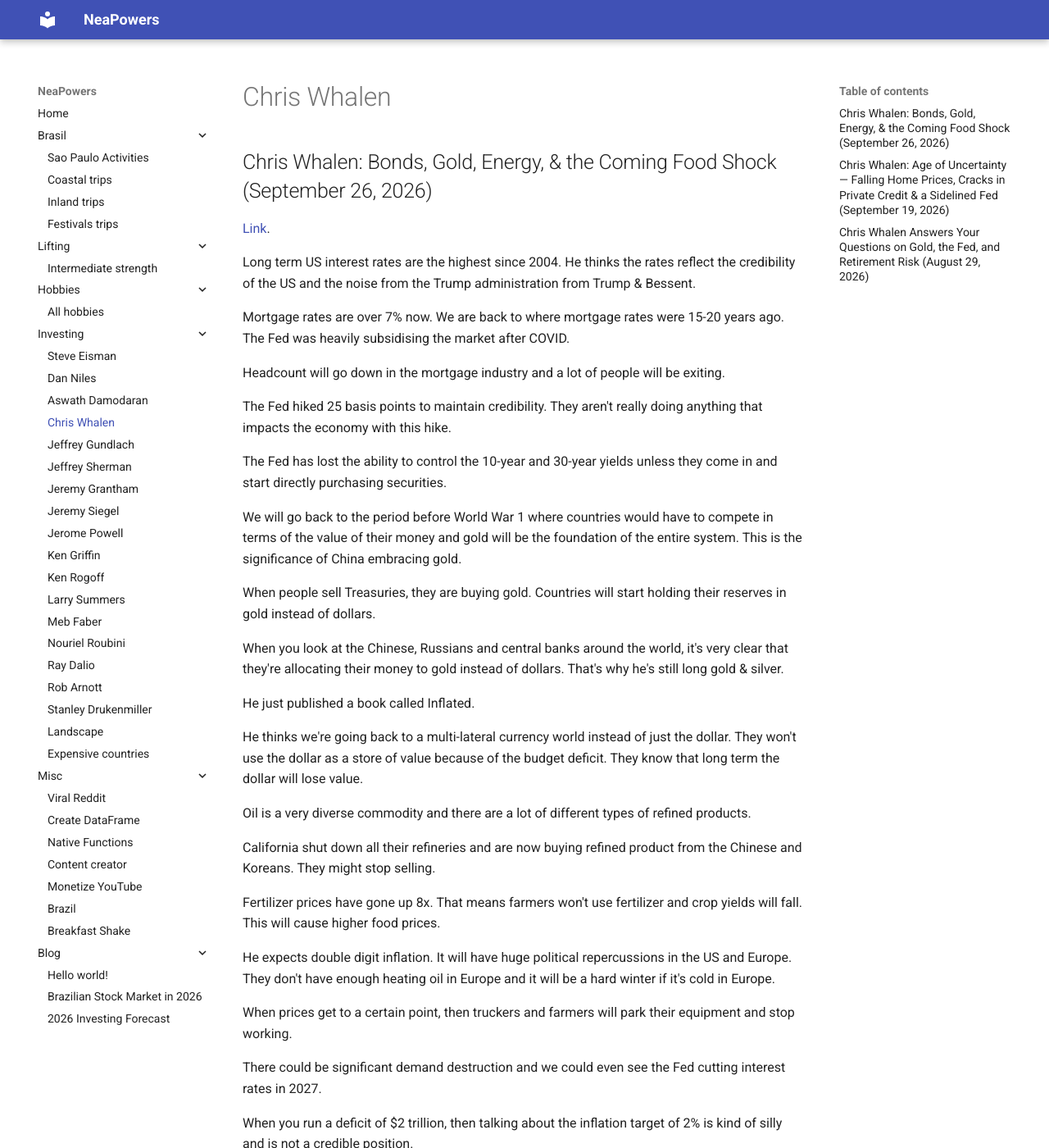
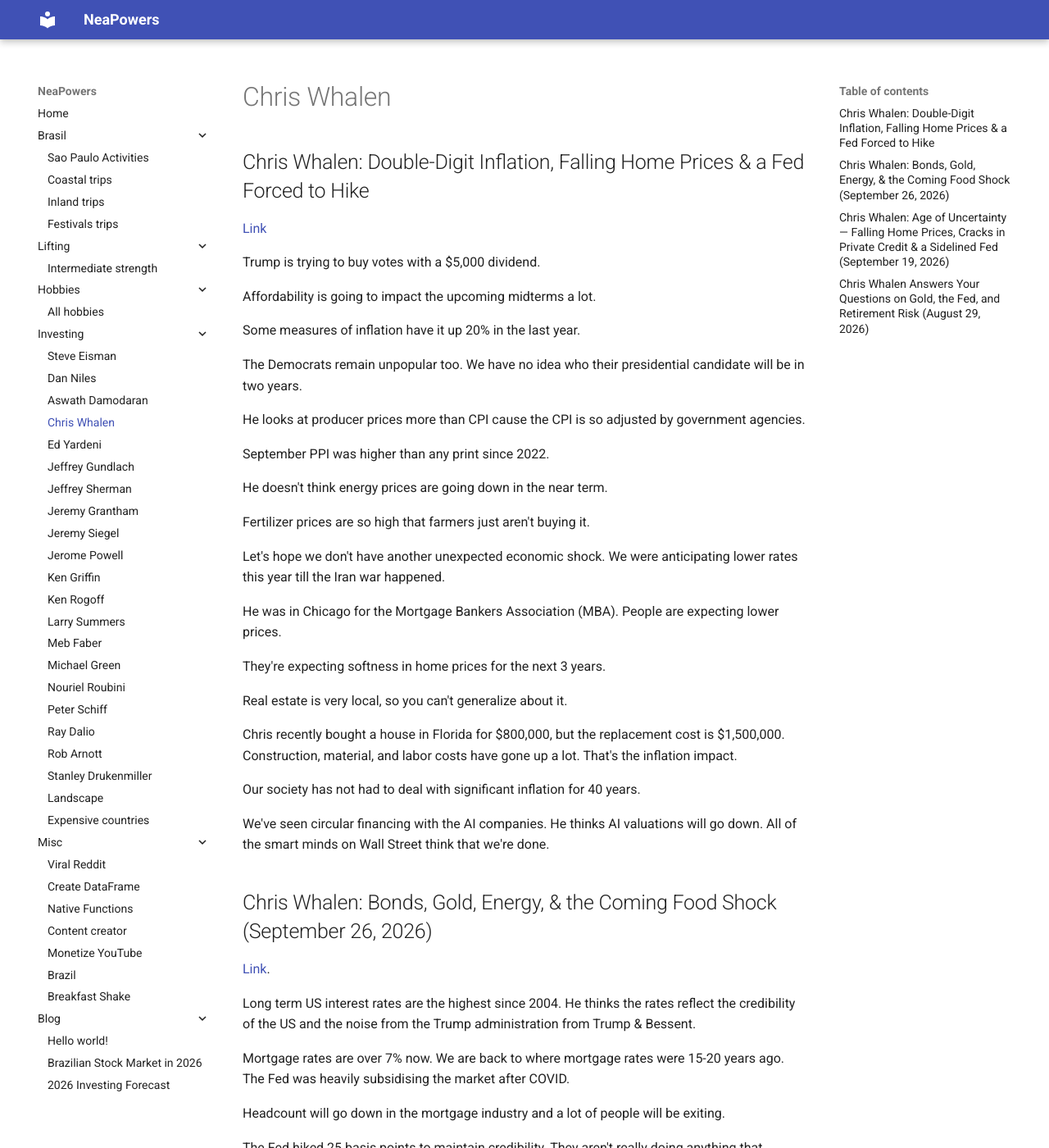
Before and after one commit to MrPowers/neapowers, an MkDocs documentation site: the page built from docs/investing/chris-whalen.md, in a window 1280 px wide and 1400 px high. Shown: the whole window at 82% size. Built offline with MkDocs 1.6.1 and Material for MkDocs 9.7.7, drawn with Linux system fonts in a browser that asks for light colours; some of the changed text lies outside the part shown.

Commit message:
add yardeni, schiff, green notes and new whalen talk
Co-Authored-By: Claude Fable 5.1 <noreply@anthropic.com>

```diff
--- a/docs/investing/chris-whalen.md
+++ b/docs/investing/chris-whalen.md
@@ -5,6 +5,40 @@ draft: False
 ---
 
 # Chris Whalen
+
+## Chris Whalen: Double-Digit Inflation, Falling Home Prices & a Fed Forced to Hike
+
+[Link](https://www.youtube.com/watch?v=pAvD__Rw7G8)
+
+Trump is trying to buy votes with a $5,000 dividend.
+
+Affordability is going to impact the upcoming midterms a lot.
+
+Some measures of inflation have it up 20% in the last year.
+
+The Democrats remain unpopular too.  We have no idea who their presidential candidate will be in two years.
+
+He looks at producer prices more than CPI cause the CPI is so adjusted by government agencies.
+
+September PPI was higher than any print since 2022.
+
+He doesn't think energy prices are going down in the near term.
+
+Fertilizer prices are so high that farmers just aren't buying it.
+
+Let's hope we don't have another unexpected economic shock.  We were anticipating lower rates this year till the Iran war happened.
+
+He was in Chicago for the Mortgage Bankers Association (MBA).  People are expecting lower prices.
+
+They're expecting softness in home prices for the next 3 years.
+
+Real estate is very local, so you can't generalize about it.
+
+Chris recently bought a house in Florida for $800,000, but the replacement cost is $1,500,000.  Construction, material, and labor costs have gone up a lot.  That's the inflation impact.
+
+Our society has not had to deal with significant inflation for 40 years.
+
+We've seen circular financing with the AI companies.  He thinks AI valuations will go down.  All of the smart minds on Wall Street think that we're done.
 
 ## Chris Whalen: Bonds, Gold, Energy, & the Coming Food Shock (September 26, 2026)
 
--- a/mkdocs.yml
+++ b/mkdocs.yml
@@ -30,6 +30,7 @@ nav:
     - Dan Niles: investing/dan-niles.md
     - Aswath Damodaran: investing/aswath-damodaran.md
     - Chris Whalen: investing/chris-whalen.md
+    - Ed Yardeni: investing/ed-yardeni.md
     - Jeffrey Gundlach: investing/jeffrey-gundlach.md
     - Jeffrey Sherman: investing/jeffrey-sherman.md
     - Jeremy Grantham: investing/jeremy-grantham.md
@@ -39,7 +40,9 @@ nav:
     - Ken Rogoff: investing/ken-rogoff.md
     - Larry Summers: investing/larry-summers.md
     - Meb Faber: investing/meb-faber.md
+    - Michael Green: investing/michael-green.md
     - Nouriel Roubini: investing/nouriel-roubini.md
+    - Peter Schiff: investing/peter-schiff.md
     - Ray Dalio: investing/ray-dalio.md
     - Rob Arnott: investing/rob-arnott.md
     - Stanley Drukenmiller: investing/stanley-druckenmiller.md
```
Also changed, not shown: docs/investing/ed-yardeni.md (added, +46 -0 lines), docs/investing/michael-green.md (added, +73 -0 lines), docs/investing/peter-schiff.md (added, +130 -0 lines).
